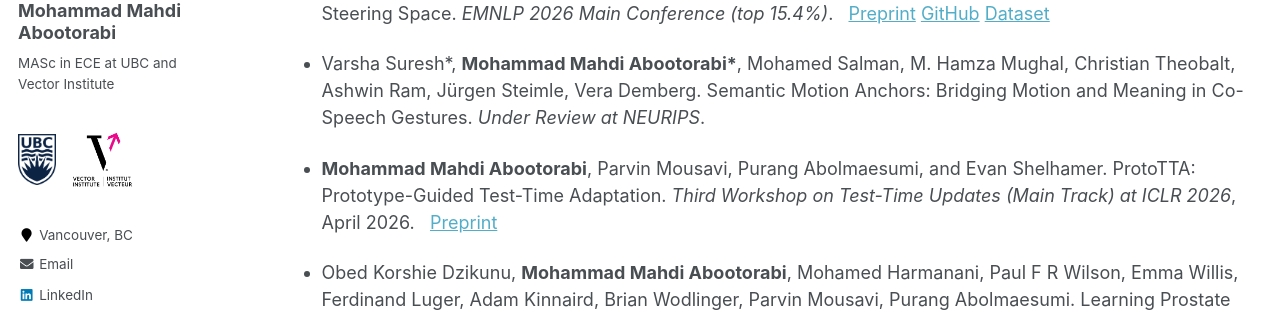
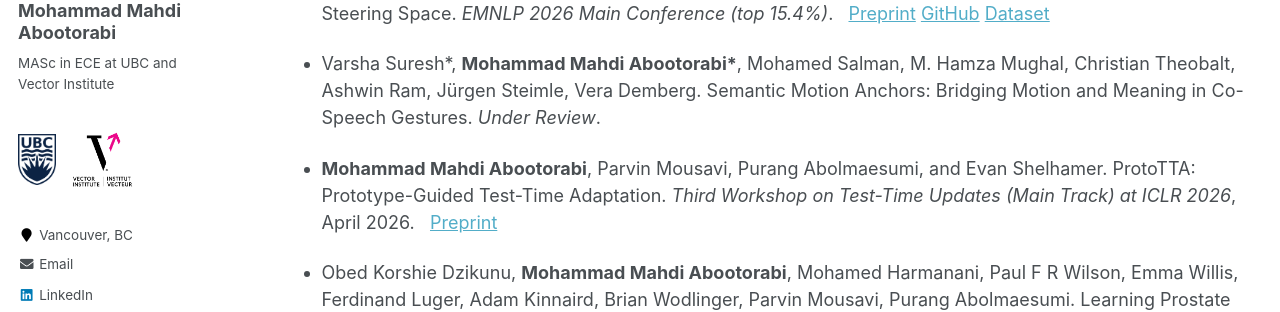
Before and after one commit to aboots/aboots.github.io, a Jekyll site: the page built from _pages/research.md, in a window 1280 px wide and 900 px high. Shown: the part 262-574 px from the top of the window. Built offline with Jekyll 4.4.1, drawn with Linux system fonts in a browser that asks for light colours; nearby versions of some CDN libraries; some web fonts are replaced.

Commit message:
Update publication status and formatting in research.md

```diff
--- a/_pages/research.md
+++ b/_pages/research.md
@@ -8,7 +8,7 @@
 
 - **Mohammad Mahdi Abootorabi**, Armin Saghafian, Ali Bazshoushtari, Hamid Rezaei, EunJeong Hwang, Vered Shwartz, Parvin Mousavi, Purang Abolmaesumi. Steering Geometry: Validating Human Value Geometry in LLM Steering Space.  *EMNLP 2026 Main Conference (top 15.4%)*. &nbsp; [Preprint](https://arxiv.org/abs/2609.06289) [GitHub](https://github.com/DeepRCL/Steering_Geometry) [Dataset](https://huggingface.co/datasets/DeepRCL/SteeringGeometry)
 
-- Varsha Suresh\*, **Mohammad Mahdi Abootorabi\***, Mohamed Salman, M. Hamza Mughal, Christian Theobalt, Ashwin Ram, Jürgen Steimle, Vera Demberg. Semantic Motion Anchors: Bridging Motion and Meaning in Co-Speech Gestures. *Under Review at NEURIPS*. &nbsp;
+- Varsha Suresh\*, **Mohammad Mahdi Abootorabi\***, Mohamed Salman, M. Hamza Mughal, Christian Theobalt, Ashwin Ram, Jürgen Steimle, Vera Demberg. Semantic Motion Anchors: Bridging Motion and Meaning in Co-Speech Gestures. *Under Review*. &nbsp;
 
 - **Mohammad Mahdi Abootorabi**, Parvin Mousavi, Purang Abolmaesumi, and Evan Shelhamer. ProtoTTA: Prototype-Guided Test-Time Adaptation. *Third Workshop on Test-Time Updates (Main Track) at ICLR 2026*, April 2026. &nbsp; [Preprint](https://arxiv.org/abs/2604.15494)
 
```
